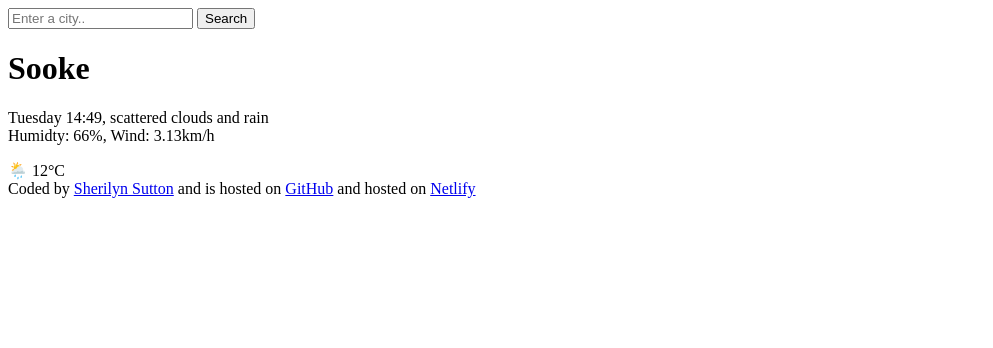
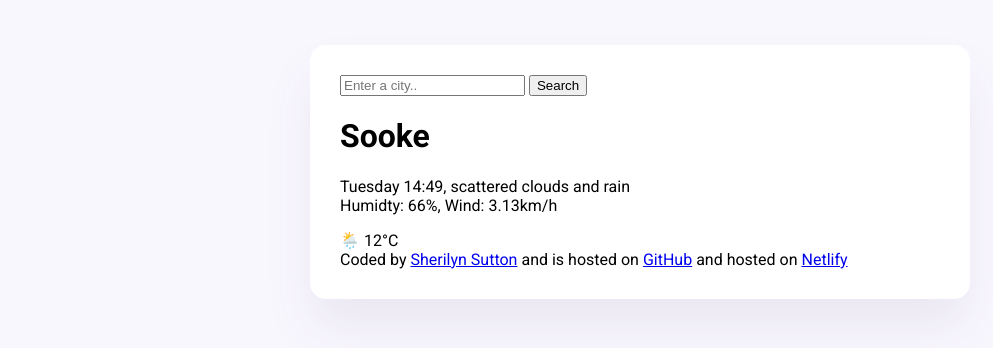
Before and after one commit to sherilynsutton/week7_weather_app, a plain HTML site: page index.html in a window 1280 px wide. Shown: the whole page, without its empty margins (0-993 px from the left). Drawn offline with Linux system fonts and the light colour scheme; a web font is replaced by a local one.

Commit message:
styled the main container and added custom fonts

```diff
--- a/index.html
+++ b/index.html
@@ -3,9 +3,14 @@
   <head>
     <meta charset="UTF-8" />
     <meta name="viewport" content="width=device-width, initial-scale=1.0" />
+    <link rel="stylesheet" href="src/style.css" />
+    <link rel="preconnect" href="https://fonts.googleapis.com">
+<link rel="preconnect" href="https://fonts.gstatic.com" crossorigin>
+<link href="https://fonts.googleapis.com/css2?family=Playwrite+CU+Guides&family=Roboto:ital,wght@0,100..900;1,100..900&family=Sansita:ital,wght@0,400;0,700;0,800;0,900;1,400;1,700;1,800;1,900&display=swap" rel="stylesheet">
     <title>Weather app</title>
   </head>
   <body>
+    <div class="weather-app">
     <header>
         <form>
             <input type="search" placeholder="Enter a city.." required/>
@@ -37,5 +42,6 @@
       and hosted on
       <a href="https://ss-week7-app.netlify.app/" target="_blank">Netlify</a>
     </footer>
+    </div>
   </body>
 </html>
--- /dev/null
+++ b/src/style.css
@@ -0,0 +1,14 @@
+body {
+    background-color:#F9F7FE;
+    font-family: "Roboto", sans-serif;
+
+}
+
+.weather-app {
+    background: white;
+    max-width: 600px;
+    margin: 45px auto;
+    box-shadow: 0 30px 50px rgba(65, 50, 100, 0.08);
+    border-radius: 16px;
+    padding: 30px;
+}
```
